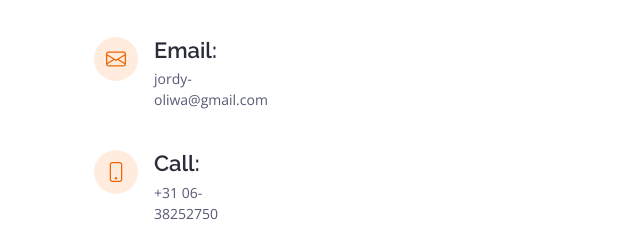
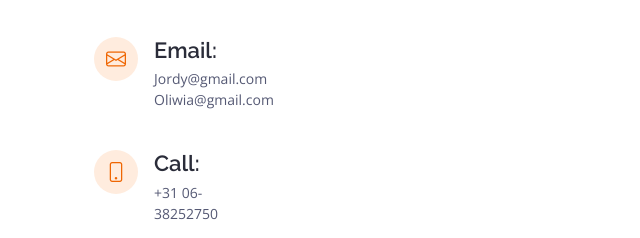
Before and after one commit to jordyoliwa/Site, a plain HTML site: page index.html in a window 1280 px wide. Shown: the part 4297-4535 px from the top of the page, 0-640 px from the left. Drawn offline with nearby package versions, Linux system fonts and the light colour scheme; a script that the page names is missing; files whose address does not match are found by name.

Commit message:
typo fix

```diff
--- a/index.html
+++ b/index.html
@@ -438,7 +438,9 @@
               <div class="email">
                 <i class="bi bi-envelope"></i>
                 <h4>Email:</h4>
-                <p>jordy-oliwa@gmail.com</p>
+                <p>Jordy@gmail.com</p>
+                <p>Oliwia@gmail.com</p>
+
               </div>
 
               <div class="phone">
```
